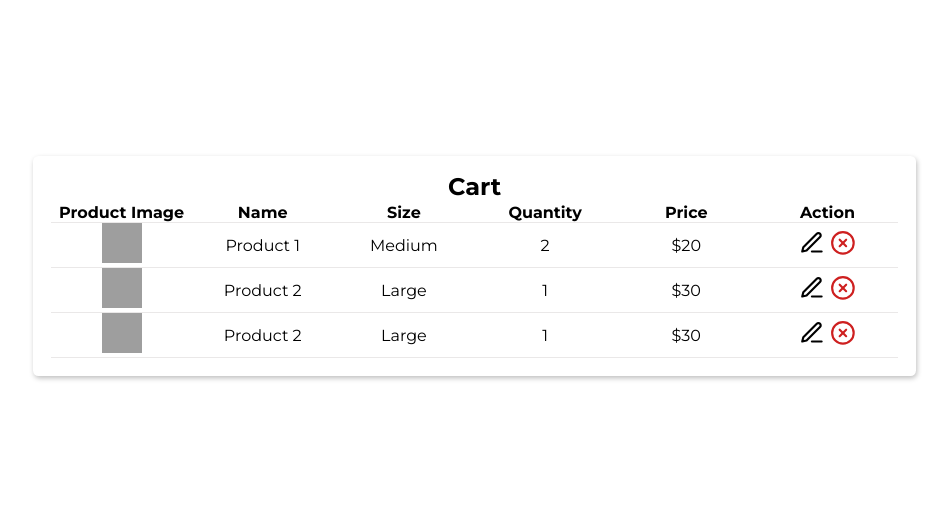
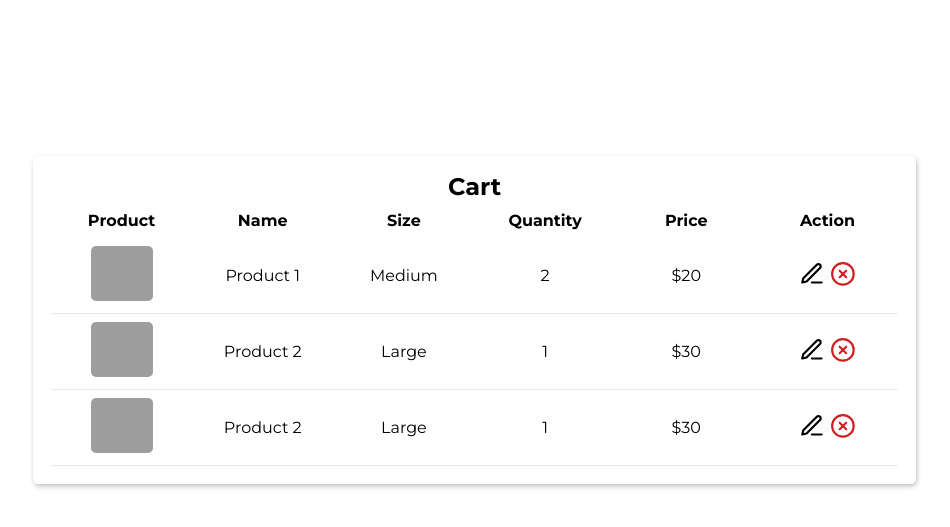
Before and after one commit to sakshi-beep/ShoeStop, a PHP site: page /screens/cartScreen.php in a window 1280 px wide. Shown: the top 527 px of the page, without its empty margins (54-1004 px from the left). Run offline with PHP 8.4, Linux system fonts and the light colour scheme; grey boxes are pictures that could not be loaded.

Commit message:
style:product image styling

```diff
--- a/css/cart.css
+++ b/css/cart.css
@@ -31,21 +31,32 @@ th {
     text-align: center;
 }
 
+.identifier_row{
+padding:8px 0;
+}
 tr{
     display:flex;
     text-align: center;
     align-items: center;
     justify-content: center;
-    border-bottom: 1px solid #EAE8E8;
-
 }
 td {
+    padding:8px 0;
     width:calc(100%/5);
     text-align: center;
 }
 
+.product_row{
+    border-bottom: 1px solid #EAE8E8;
+}
 
 button{
     border:none;
     background:none;
 }
+
+.product-img{
+    border-radius: 5px;
+    width:62px;
+    height:55px;
+}
--- a/screens/cartScreen.php
+++ b/screens/cartScreen.php
@@ -13,16 +13,16 @@
     <div class="cart">
         <h2>Cart</h2>
         <table>
-  <tr>
-    <th>Product Image</th>
+  <tr class="identifier_row">
+    <th>Product</th>
     <th>Name</th>
     <th>Size</th>
     <th>Quantity</th>
     <th>Price</th>
     <th>Action</th>
   </tr>
-  <tr>
-    <td><img src="https://calibershoes.sgp1.digitaloceanspaces.com/uploads/2022/06/06135153/1-6-600x450.jpg" alt="product1" style="height:40px;width:40px"></td>
+  <tr class="product_row">
+    <td><img src="https://calibershoes.sgp1.digitaloceanspaces.com/uploads/2022/06/06135153/1-6-600x450.jpg" alt="product1"  class="product-img"></td>
     <td>Product 1</td>
     <td>Medium</td>
     <td>2</td>
@@ -32,8 +32,8 @@
       <button><img src="../images/x-circle.svg"/></button>
     </td>
   </tr>
-  <tr>
-    <td><img src="https://calibershoes.sgp1.digitaloceanspaces.com/uploads/2022/12/19131405/IMG_4136.jpg" alt="product2" style="height:40px;width:40px"></td>
+  <tr class="product_row">
+    <td><img src="https://calibershoes.sgp1.digitaloceanspaces.com/uploads/2022/12/19131405/IMG_4136.jpg" alt="product2"   class="product-img"></td>
     <td>Product 2</td>
     <td>Large</td>
     <td>1</td>
@@ -43,8 +43,8 @@
       <button><img src="../images/x-circle.svg"/></</button>
     </td>
   </tr>
-  <tr>
-    <td><img src="https://calibershoes.sgp1.digitaloceanspaces.com/uploads/2022/12/19131405/IMG_4136.jpg" alt="product2" style="height:40px;width:40px"></td>
+  <tr class="product_row">
+    <td><img src="https://calibershoes.sgp1.digitaloceanspaces.com/uploads/2022/12/19131405/IMG_4136.jpg" alt="product2" class="product-img"></td>
     <td>Product 2</td>
     <td>Large</td>
     <td>1</td>
```
